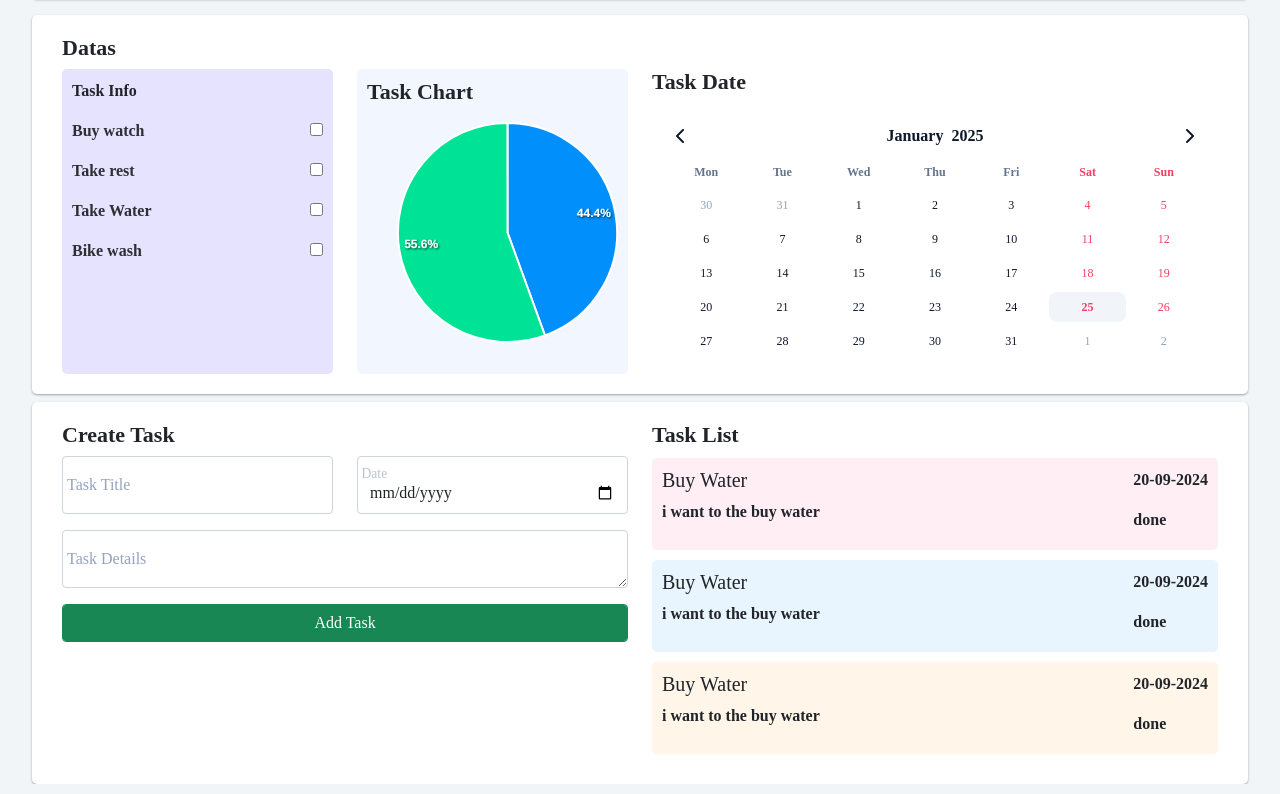
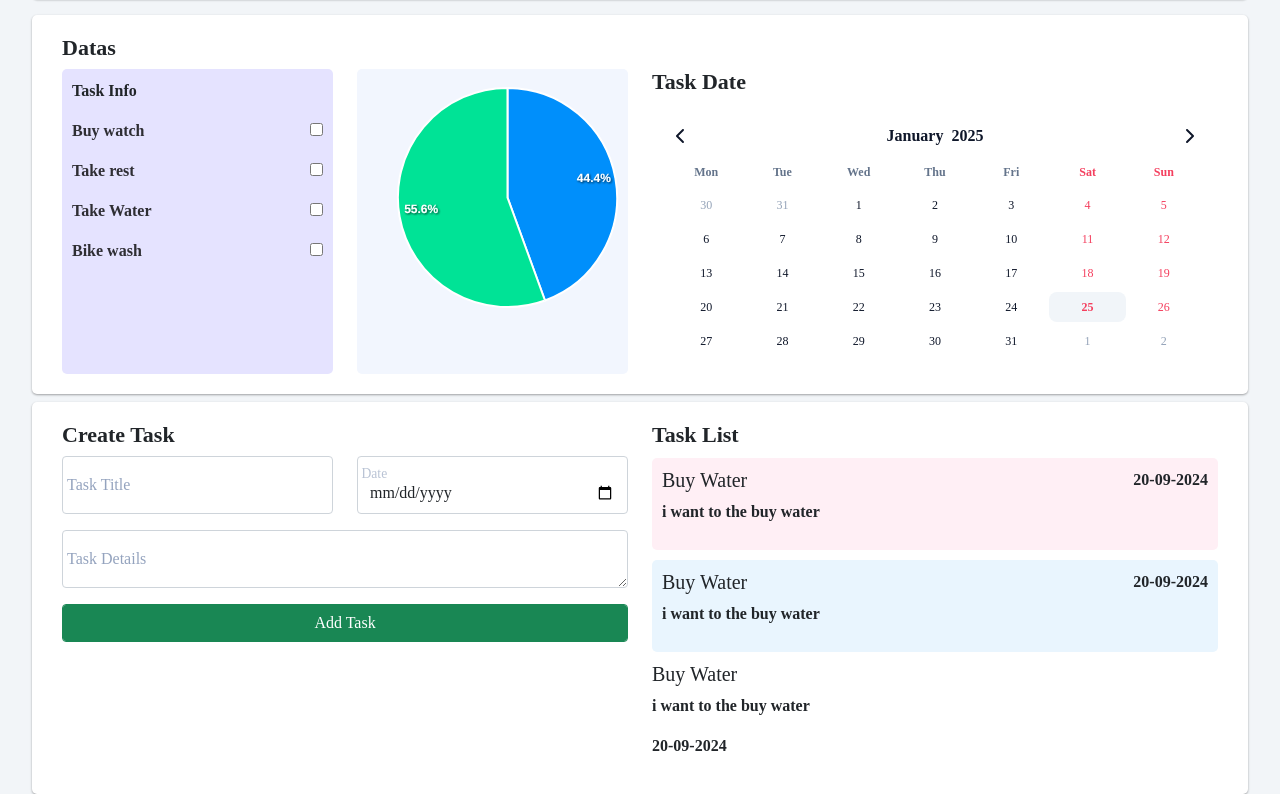
Before and after one commit to Mr-jayaram/todolist, a plain HTML site: page index.html in a window 1280 px wide. Shown: the part 77-871 px from the top of the page. Drawn offline with nearby package versions, Linux system fonts and the light colour scheme.

Commit message:
Update index.html

```diff
--- a/index.html
+++ b/index.html
@@ -74,8 +74,9 @@
                </div>
                <div class="col-lg-3">
                   <div class="task-chart">
+                        <!-- <h6 class="content-title">Task Chart</h6> -->
+
                      <div class="task-chart-data">
-                        <h6 class="content-title">Task Chart</h6>
                         <div id="chart"></div>
                      </div>
                   </div>
@@ -127,7 +128,7 @@
                       	  </div>
                       	  <div class="task-date">
                       	  	 <p>20-09-2024</p>
-                      	  	 <p class="m-0">done</p>
+                      	  	 <!-- <p class="m-0">done</p> -->
                       	  </div>
                       </div>
                       <div class="task-list-details task-bg-2">
@@ -137,17 +138,17 @@
                       	  </div>
                       	  <div class="task-date">
                       	  	 <p>20-09-2024</p>
-                      	  	 <p class="m-0">done</p>
+                      	  	 <!-- <p class="m-0">done</p> -->
                       	  </div>
                       </div>
-                      <div class="task-list-details task-bg-3">
+                      <div class="task-list-detail stask-bg-3">
                       	  <div class="task-details-content ">
                       	  	 <h5>Buy Water</h5>
                       	  	 <p>i want to the buy water</p>
                       	  </div>
                       	  <div class="task-date">
                       	  	 <p>20-09-2024</p>
-                      	  	 <p class="m-0">done</p>
+                      	  	 <!-- <p class="m-0">done</p> -->
                       	  </div>
                       </div>
                   </div>
```
